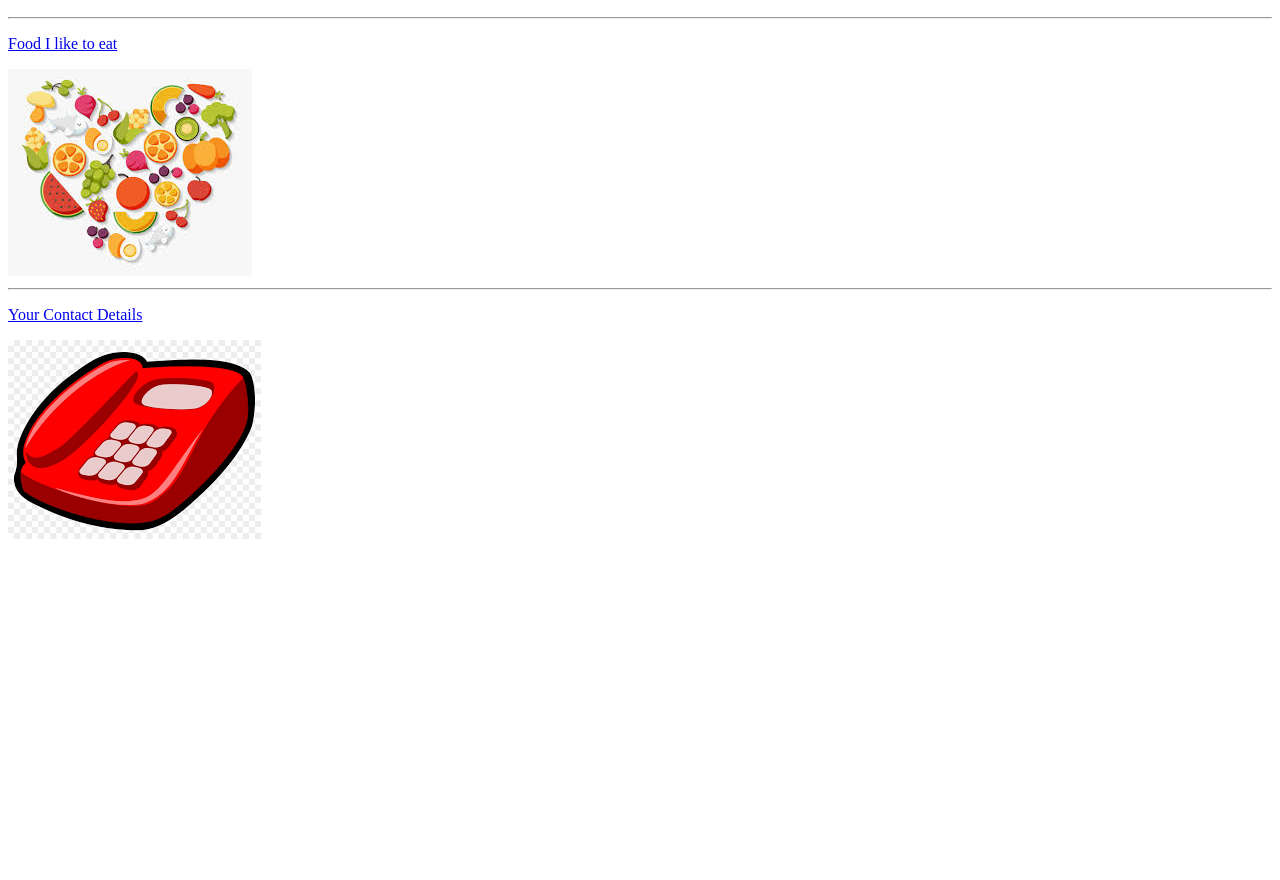
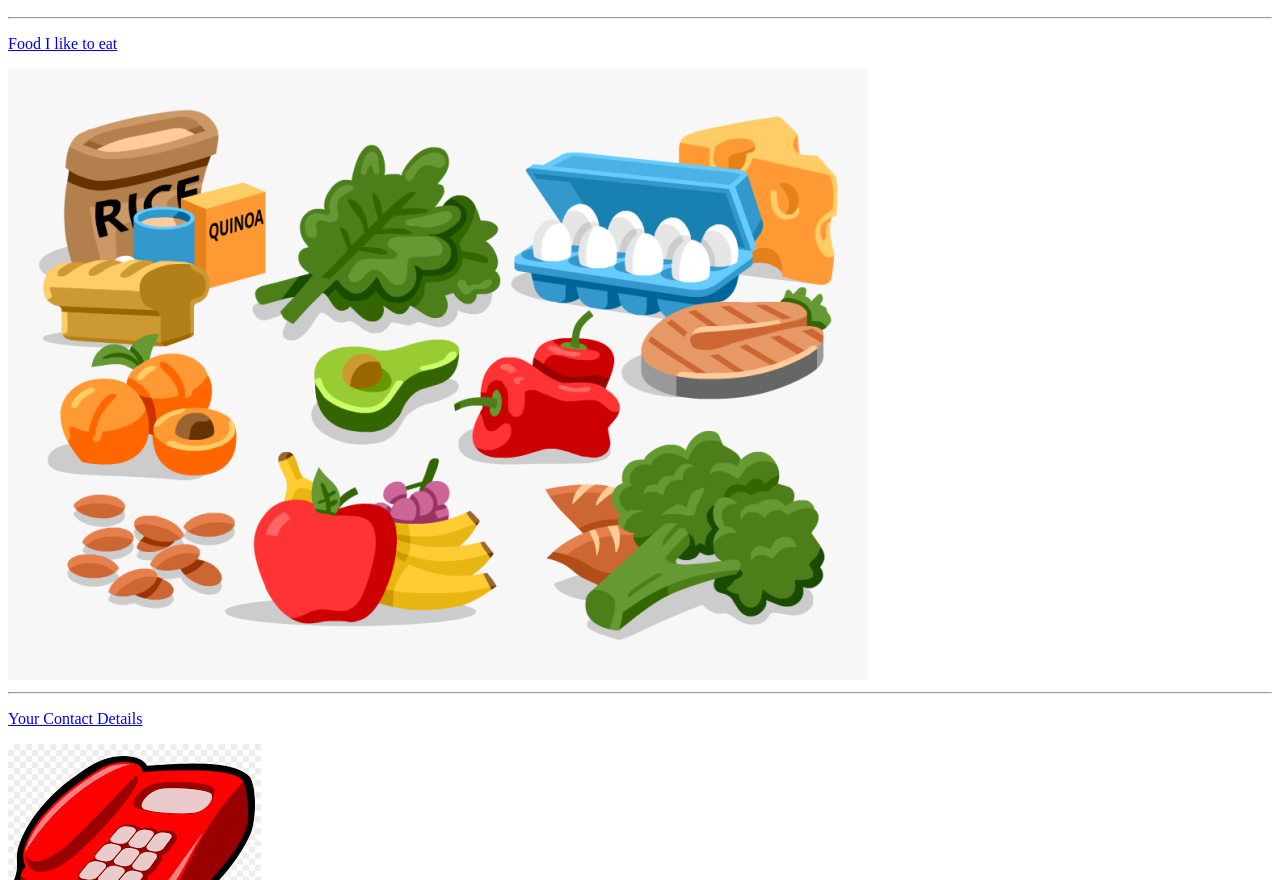
Before and after one commit to GordonLam0121/gordonWebsite, a plain HTML site: page index.html in a window 1280 px wide. Shown: the part 1983-2863 px from the top of the page. Before the commit the page ends 2542 px from the top, so only its background shows below. Drawn offline with Linux system fonts and the light colour scheme.

Commit message:
Add files via upload

```diff
--- a/index.html
+++ b/index.html
@@ -31,7 +31,7 @@
   <p><img src="airplane.JPG" alt="This is an airplane image."></p>
   <hr>
   <p><a href="Food I like.html">Food I like to eat</a></p>
-  <img src="food.JPG" alt="This is a food image">
+  <img src="food2.png" alt="This is a food image">
   <hr>
   <p><a href="Contact Me.html">Your Contact Details</a></p>
   <p><img src="Telephone.png" alt="This is a telephone image"></p>
```
Also changed, not shown: food2.png (added).
